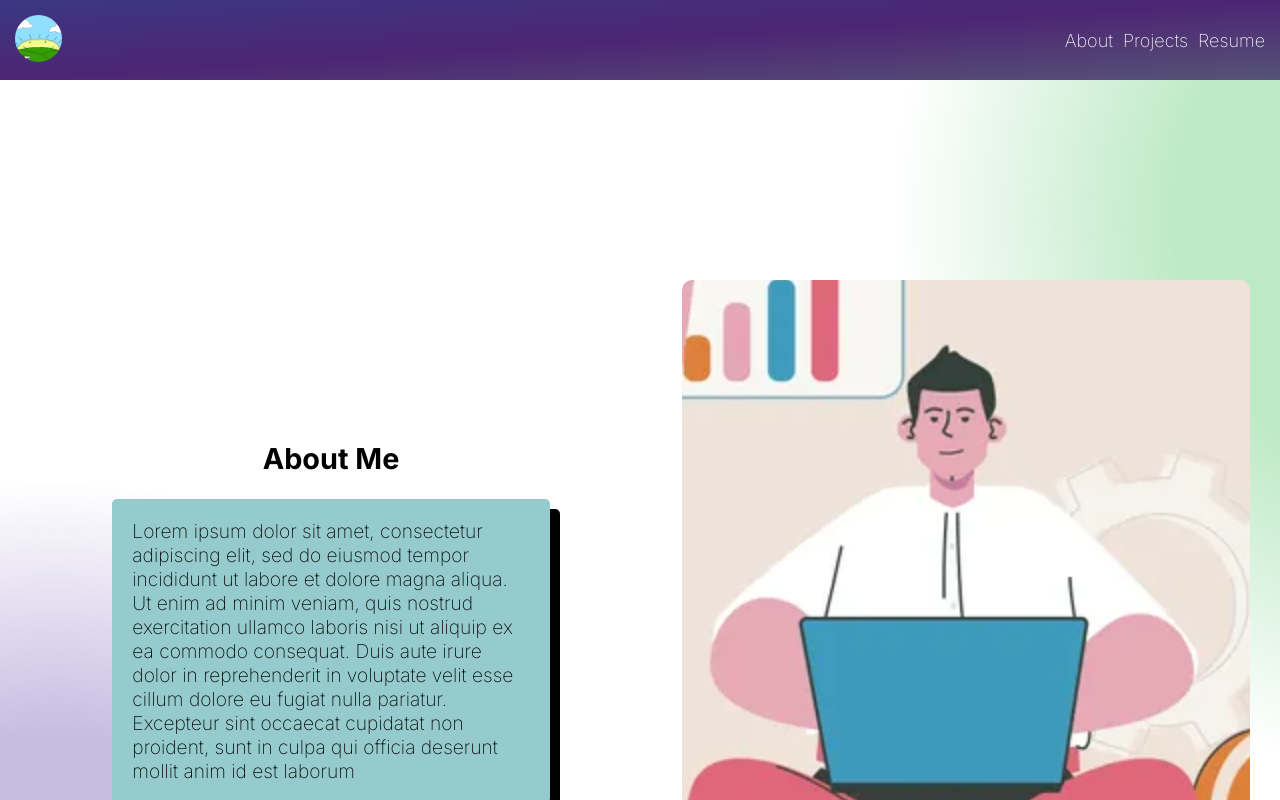
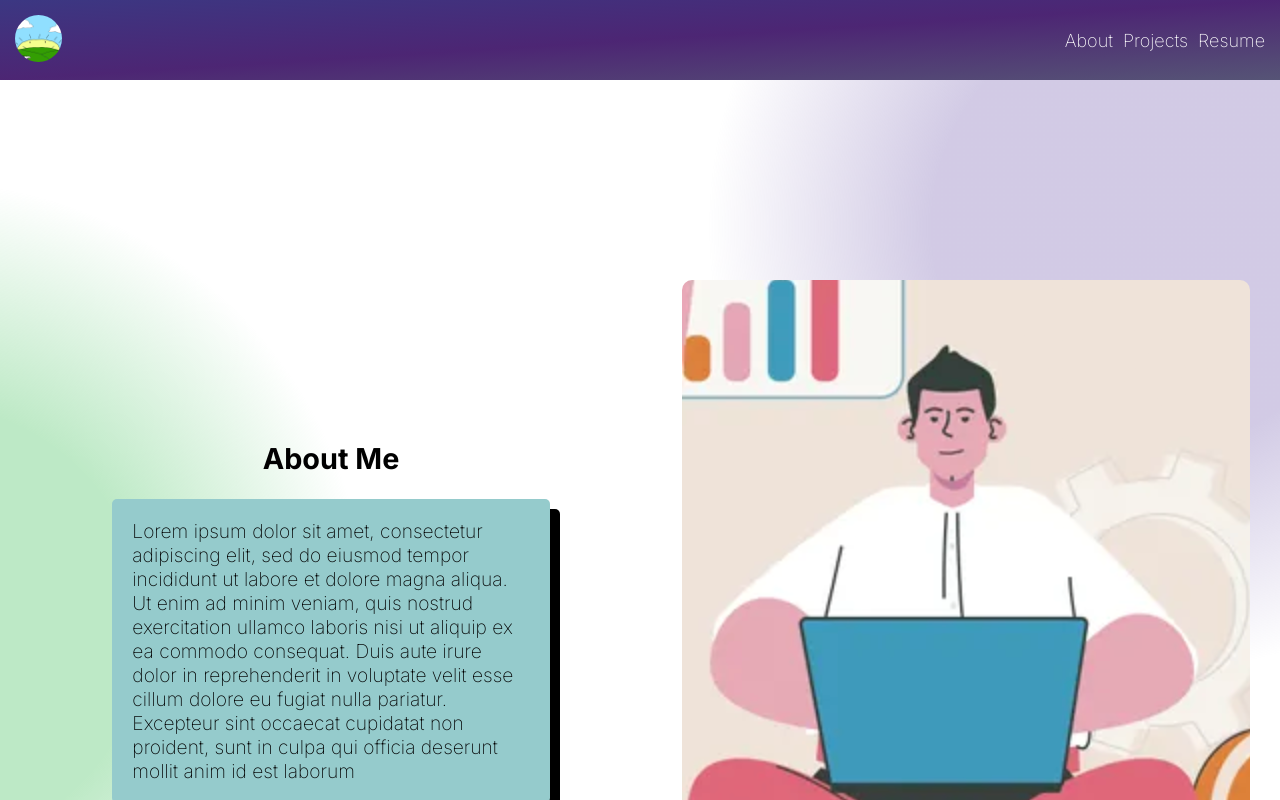
Before and after one commit to landaverdend/portfolio-site, a React (Vite) app: page / in a window 1280 px wide. Shown: the top 800 px of the page. Built offline with nearby package versions, Linux system fonts and the light colour scheme.

Commit message:
asdfasdf

```diff
--- a/src/views/resumeView/footer/footer.css
+++ b/src/views/resumeView/footer/footer.css
@@ -3,6 +3,7 @@
   flex-direction: column;
 
   margin-top: 5vh;
+
   --purple: hsl(270, 51%, 30%);
   background-image: linear-gradient(to bottom right, hsla(203, 92%, 35.5%, 0.25), var(--purple), hsla(126, 65%, 66%, 0.25));
   background-color: var(--purple);
--- a/src/views/resumeView/resume-view.css
+++ b/src/views/resumeView/resume-view.css
@@ -15,43 +15,49 @@
   border-radius: 100%;
   position: absolute;
 
-  animation: scaleUpDown 4s ease-in-out infinite, moveBubble 20s ease-in-out infinite;
+  animation: moveBubble 30s ease infinite;
 
   pointer-events: none;
   z-index: -1;
 }
 
 .b1 {
-  top: 5%;
-  left: -45%;
+  top: -400px;
+  right: -350px;
 
-  height: 80vw;
-  width: 80vw;
+  height: 900px;
+  width: 900px;
 
   /* background-color: red; */
-  background: radial-gradient(rgba(162, 145, 206, 0.6) 35%, rgba(255, 255, 255, 0) 70%);
+  background: radial-gradient(rgba(180, 168, 212, 0.6) 35%, rgba(255, 255, 255, 0) 70%);
 }
 
 .b2 {
-  top: -30%;
-  right: -50%;
+  top: 0;
+  left: -500px;
 
-  height: 90vw;
-  width: 90vw;
+  height: 900px;
+  width: 900px;
 
   /* background-color: blue; */
   background: radial-gradient(rgba(155, 222, 168, 0.655) 35%, rgba(255, 255, 255, 0) 70%);
 }
 
 @media (max-width: 576px) {
+
   .b1 {
-    top: 20%;
+    top: -600px;
   }
 
   .b2 {
-    top: 5%;
+    top: 200px;
+    height: 700px;
+    width: 700px;
   }
 }
+
+
+
 
 /* Phones */
 @media (max-width: 576px) {
@@ -63,9 +69,9 @@
 
 @keyframes moveBubble {
   0% {
-    transform: rotate(0deg) translate(300px) rotate(0deg);
+    transform: rotate(0deg) translate(100px) rotate(0deg);
   }
   100% {
-    transform: rotate(360deg) translate(300px) rotate(-360deg);
+    transform: rotate(360deg) translate(100px) rotate(-360deg);
   }
 }
```
